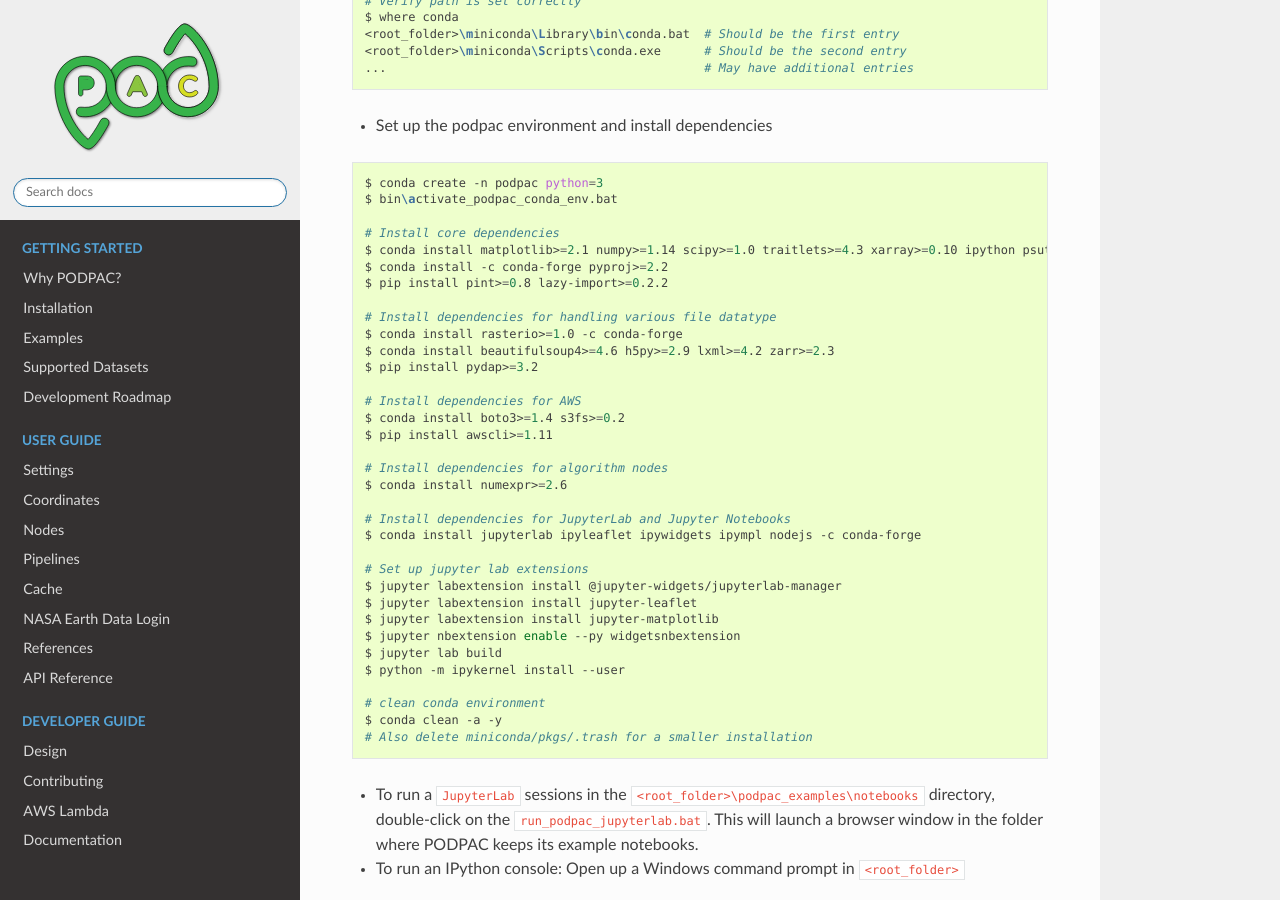
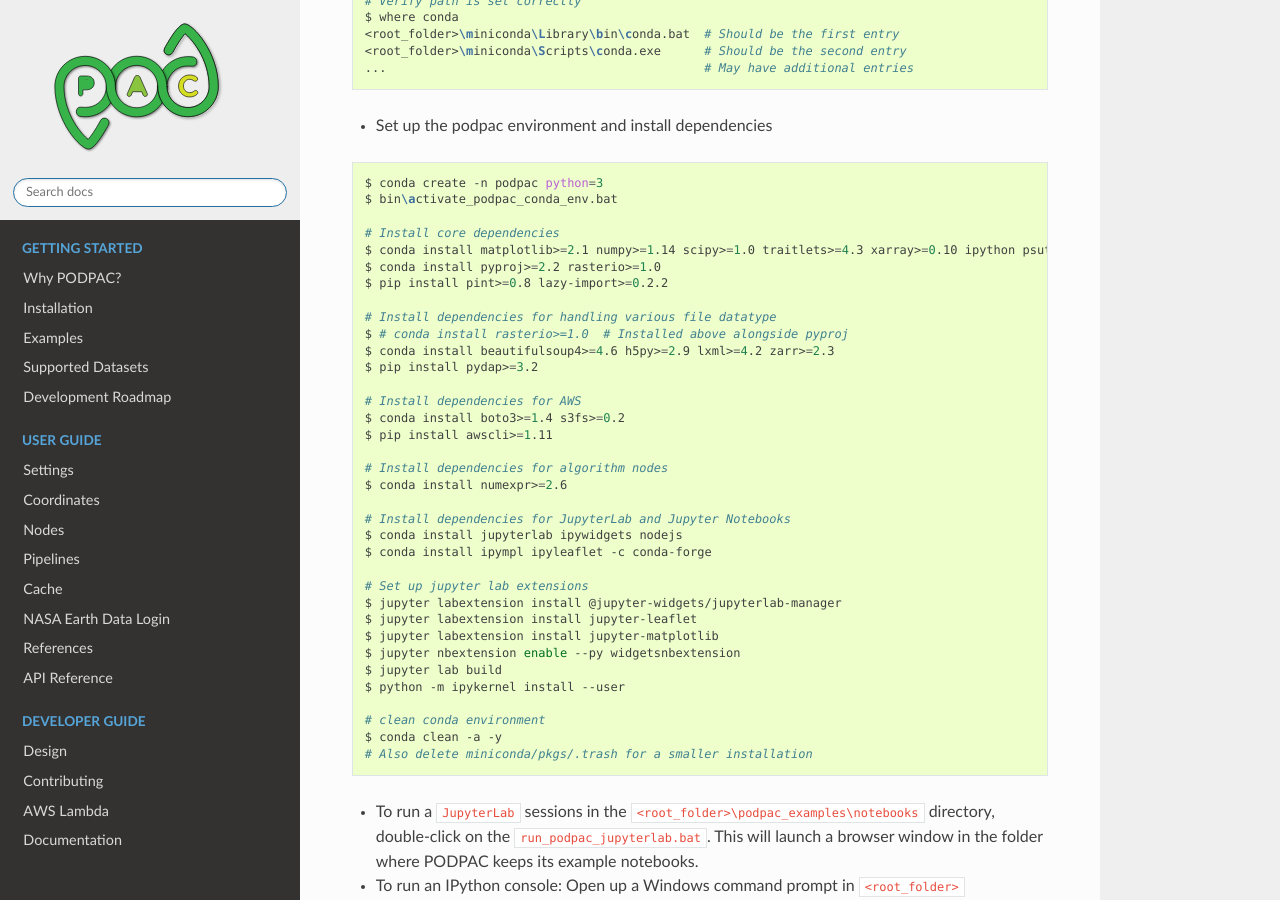
Before and after one commit to creare-com/podpac, a Sphinx documentation site: the page built from doc/source/deploy-notes.md, in a window 1280 px wide and 900 px high, scrolled down 1165 px. Built offline with Sphinx 7.4.7 and the Read the Docs theme 2.0.0, drawn with Linux system fonts in a browser that asks for light colours.

Commit message:
Update deploy-notes.md

```diff
--- a/doc/source/deploy-notes.md
+++ b/doc/source/deploy-notes.md
@@ -58,11 +58,11 @@ $ bin\activate_podpac_conda_env.bat
 
 # Install core dependencies
 $ conda install matplotlib>=2.1 numpy>=1.14 scipy>=1.0 traitlets>=4.3 xarray>=0.10 ipython psutil requests>=2.18
-$ conda install -c conda-forge pyproj>=2.2
+$ conda install pyproj>=2.2 rasterio>=1.0
 $ pip install pint>=0.8 lazy-import>=0.2.2
 
 # Install dependencies for handling various file datatype
-$ conda install rasterio>=1.0 -c conda-forge
+$ # conda install rasterio>=1.0  # Installed above alongside pyproj
 $ conda install beautifulsoup4>=4.6 h5py>=2.9 lxml>=4.2 zarr>=2.3
 $ pip install pydap>=3.2
 
@@ -74,7 +74,8 @@ $ pip install awscli>=1.11
 $ conda install numexpr>=2.6
 
 # Install dependencies for JupyterLab and Jupyter Notebooks
-$ conda install jupyterlab ipyleaflet ipywidgets ipympl nodejs -c conda-forge
+$ conda install jupyterlab ipywidgets nodejs
+$ conda install ipympl ipyleaflet -c conda-forge
 
 # Set up jupyter lab extensions
 $ jupyter labextension install @jupyter-widgets/jupyterlab-manager
```
